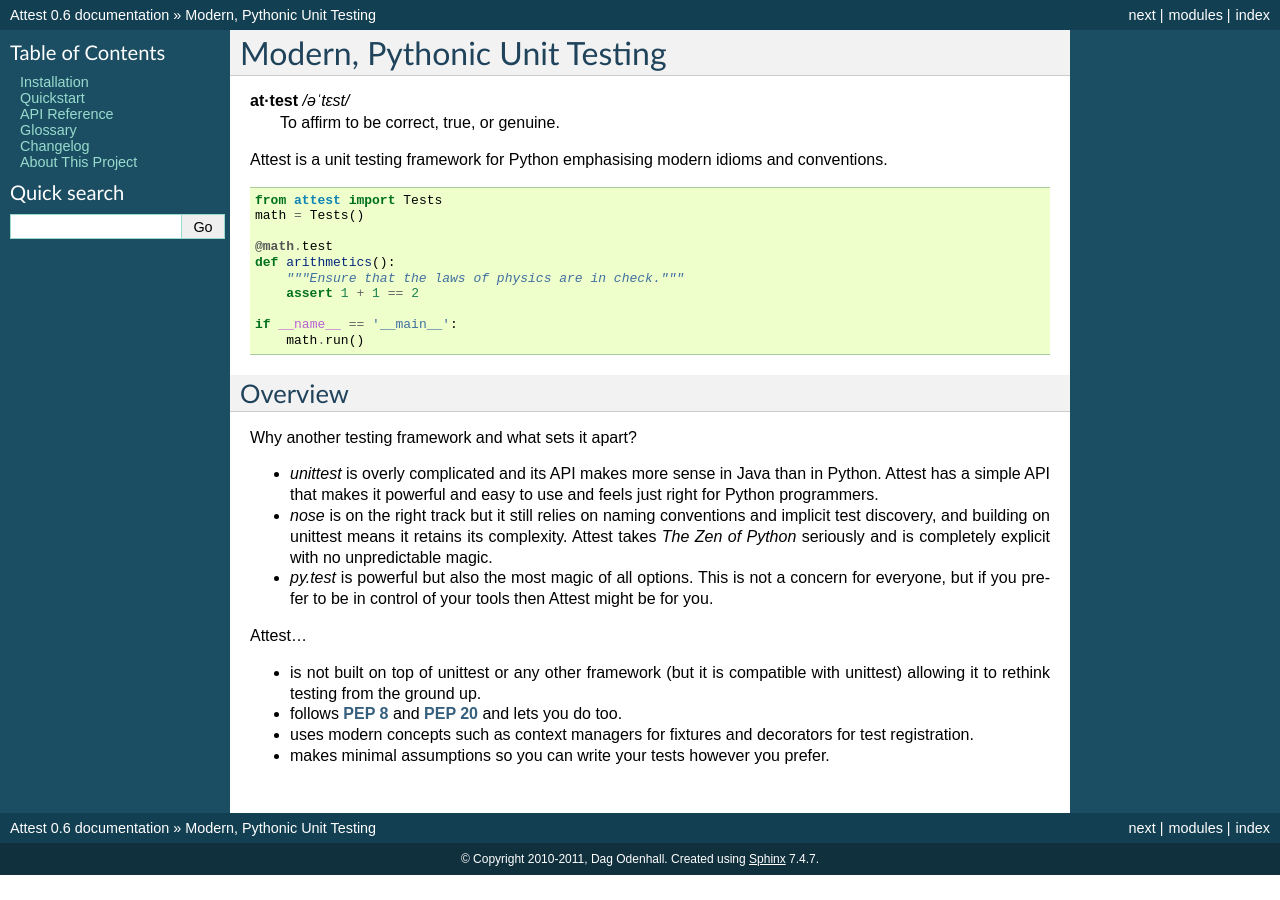
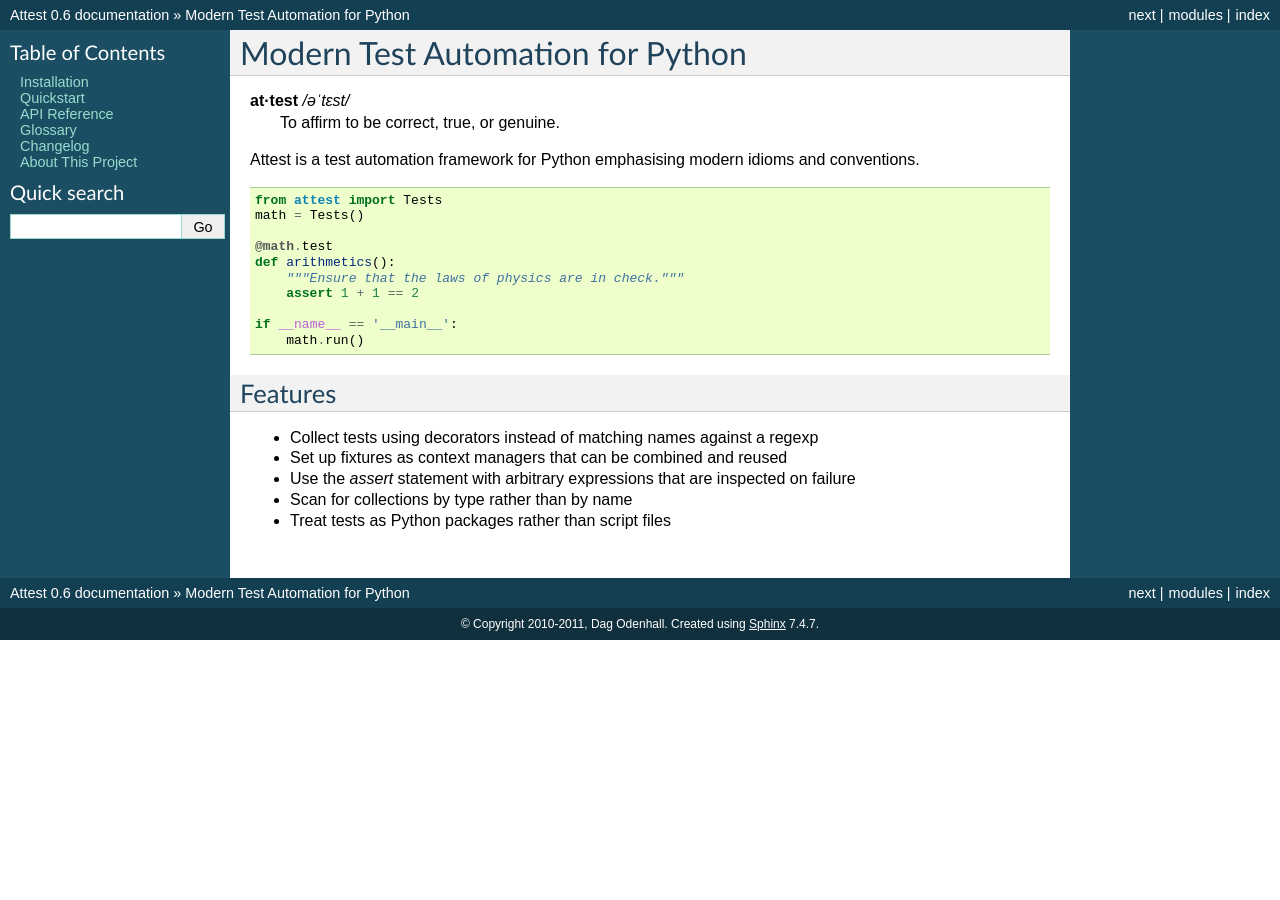
Before and after one commit to dag/attest, a Sphinx documentation site: the page built from docs/index.rst, in a window 1280 px wide. Built offline with Sphinx 7.4.7, drawn with Linux system fonts in a browser that asks for light colours.

Commit message:
let's not throw dirt at others; we test more than units

```diff
--- a/docs/index.rst
+++ b/docs/index.rst
@@ -1,5 +1,5 @@
-Modern, Pythonic Unit Testing
-=============================
+Modern Test Automation for Python
+=================================
 
 .. container:: dictionary-entry
 
@@ -7,8 +7,8 @@
         To affirm to be correct, true, or genuine.
 
 
-Attest is a unit testing framework for Python emphasising modern idioms and
-conventions.
+Attest is a test automation framework for Python emphasising modern idioms
+and conventions.
 
 ::
 
@@ -24,36 +24,15 @@
         math.run()
 
 
-Overview
+Features
 --------
 
-Why another testing framework and what sets it apart?
-
-* *unittest* is overly complicated and its API makes more sense in Java
-  than in Python. Attest has a simple API that makes it powerful and easy
-  to use and feels just right for Python programmers.
-
-* *nose* is on the right track but it still relies on naming conventions and
-  implicit test discovery, and building on unittest means it retains its
-  complexity. Attest takes *The Zen of Python* seriously and is completely
-  explicit with no unpredictable magic.
-
-* *py.test* is powerful but also the most magic of all options. This is not a
-  concern for everyone, but if you prefer to be in control of your tools
-  then Attest might be for you.
-
-Attest…
-
-* is not built on top of unittest or any other framework (but it is
-  compatible with unittest) allowing it to rethink testing from the ground
-  up.
-
-* follows :pep:`8` and :pep:`20` and lets you do too.
-
-* uses modern concepts such as context managers for fixtures and decorators
-  for test registration.
-
-* makes minimal assumptions so you can write your tests however you prefer.
+* Collect tests using decorators instead of matching names against a regexp
+* Set up fixtures as context managers that can be combined and reused
+* Use the `assert` statement with arbitrary expressions that are inspected
+  on failure
+* Scan for collections by type rather than by name
+* Treat tests as Python packages rather than script files
 
 
 .. toctree::
```
Also changed, not shown: README.rst (+11 -32 lines).
